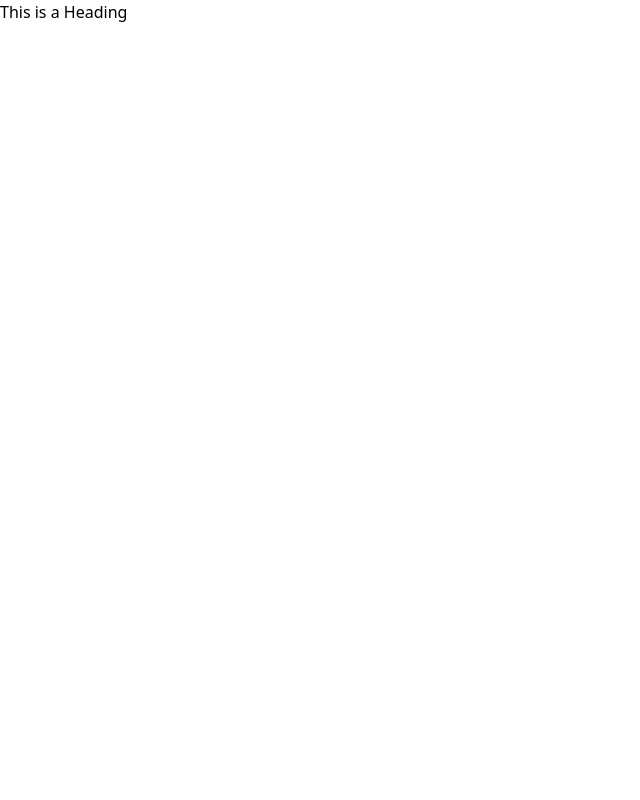
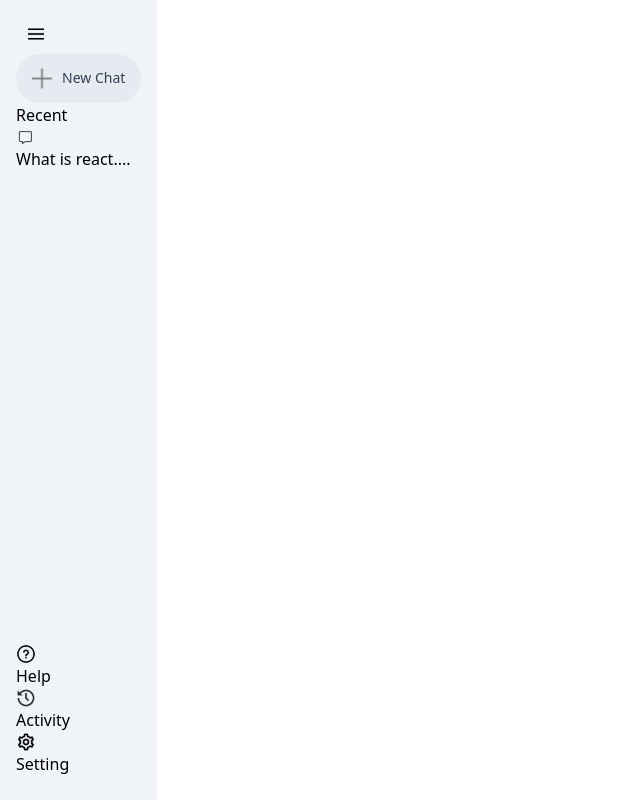
Before and after one commit to Devanshugoell/GeminiClone, a React (Create React App) app: page / in a window 1280 px wide. Shown: the whole page, without its empty margins (0-640 px from the left). Built offline with nearby package versions, Linux system fonts and the light colour scheme.

Commit message:
created sidebar

```diff
--- a/src/App.js
+++ b/src/App.js
@@ -1,10 +1,11 @@
 import "./App.css";
+import Sidebar from "./components/Sidebar/Sidebar";
 
 function App() {
   return (
-    <div>
-      <h1>This is a Heading</h1>
-    </div>
+    <>
+      <Sidebar />
+    </>
   );
 }
 
--- /dev/null
+++ b/src/components/Sidebar/Sidebar.js
@@ -0,0 +1,43 @@
+import React from "react";
+import { assets } from "../../assets/assets";
+
+const Sidebar = () => {
+  return (
+    <div className="sidebar min-h-screen inline-flex flex-col justify-between bg-[#f0f4f9] py-6 px-4">
+      <div className="top">
+        <img
+          className="menu block ml-[10px] cursor-pointer w-5"
+          src={assets.menu_icon}
+          alt="Menu Icon"
+        />
+        <div className="new-chat mt-[10px] inline-flex items-center gap-[10px] py-[10px] px-4 bg-[#e6eaf1] rounded-full text-sm cursor-pointer text-gray-600 ">
+          <img className="w-5" src={assets.plus_icon} alt="add icon" />
+          <p className="text-slate-700">New Chat</p>
+        </div>
+        <div className="recent ">
+          <p className="recent-title flex flex-col">Recent</p>
+          <div className="recent-entry">
+            <img className="w-5" src={assets.message_icon} alt="message icon" />
+            <p>What is react....</p>
+          </div>
+        </div>
+      </div>
+      <div className="bottom">
+        <div className="bottom-item recent-entry">
+          <img className="w-5" src={assets.question_icon} alt="question icon" />
+          <p>Help</p>
+        </div>
+        <div className="bottom-item recent-entry">
+          <img className="w-5" src={assets.history_icon} alt="question icon" />
+          <p>Activity</p>
+        </div>
+        <div className="bottom-item recent-entry">
+          <img className="w-5" src={assets.setting_icon} alt="question icon" />
+          <p>Setting</p>
+        </div>
+      </div>
+    </div>
+  );
+};
+
+export default Sidebar;
```
